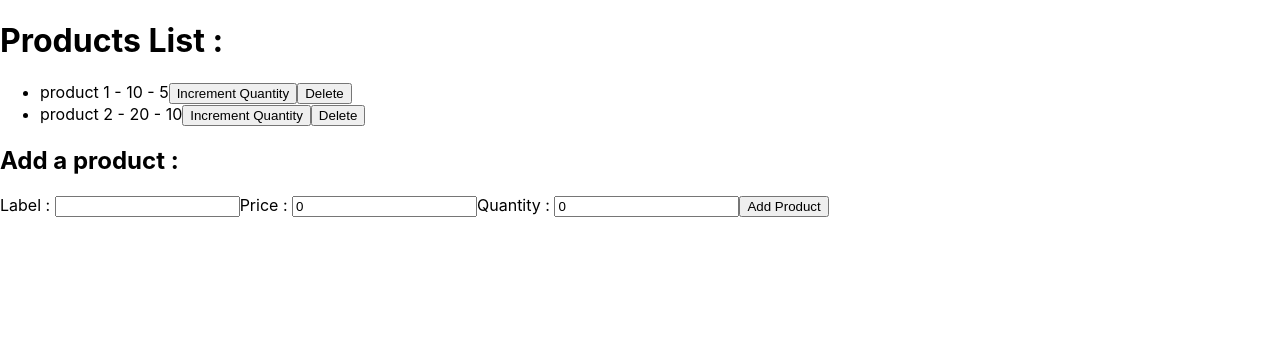
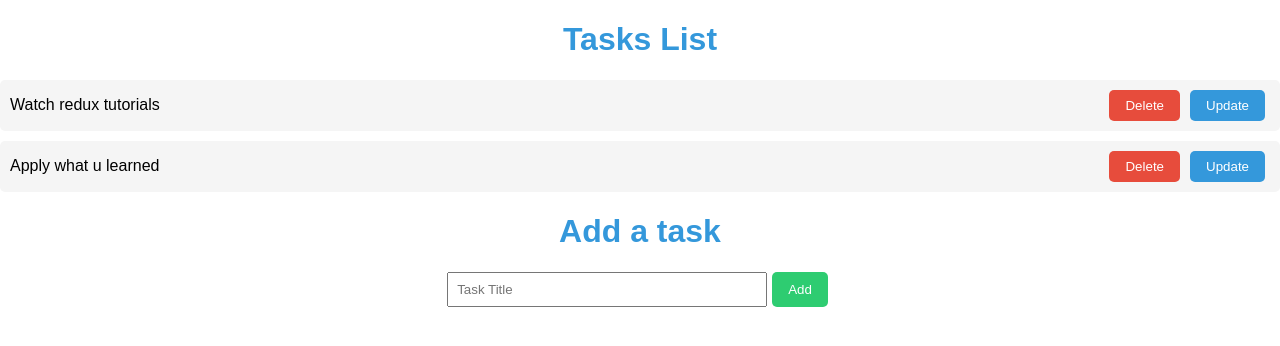
Before and after one commit to YounesAT1/React-Cours, a React (Create React App) app: page / in a window 1280 px wide. Shown: the top 346 px of the page. Built offline with nearby package versions, Linux system fonts and the light colour scheme; data requests are answered from the project's data file.

Commit message:
add task crud with redux

```diff
--- a/db.json
+++ b/db.json
@@ -33,6 +33,16 @@
       "author": "Author three"
     }
   ],
+  "tasks": [
+    {
+      "id": 1,
+      "title": "Watch redux tutorials"
+    },
+    {
+      "id": 2,
+      "title": "Apply what u learned "
+    }
+  ],
   "profile": {
     "name": "typicode"
   }
--- a/src/App.js
+++ b/src/App.js
@@ -1,85 +1,283 @@
-import { useState } from "react";
-import { useSelector, useDispatch } from "react-redux";
-import { addProduct, updateProduct, deleteProduct } from "./redux/CRUD/actions";
+//! Redux ex 2
+
+import { useState, useEffect } from "react";
+import { useDispatch, useSelector } from "react-redux";
+import {
+  fetchTasks,
+  addTask,
+  deleteTask,
+  updateTask,
+} from "./redux/Tasks/actions";
+import axios from "axios";
+
+const apiUrl = "http://localhost:3004/tasks";
 
 const App = () => {
-  const products = useSelector((state) => state.products);
+  const tasks = useSelector((state) => state.tasks);
   const dispatch = useDispatch();
-  const [newProduct, setNewProduct] = useState({
-    label: "",
-    price: 0,
-    quantity: 0,
+  const [newTask, setNewTask] = useState("");
+  const [selectedTask, setSelectedTask] = useState(null);
+
+  useEffect(() => {
+    axios.get(apiUrl).then((res) => dispatch(fetchTasks(res.data)));
+  }, [dispatch]);
+
+  const handleAddTask = () => {
+    axios.post(apiUrl, { title: newTask }).then((res) => {
+      dispatch(addTask(res.data));
+      setNewTask("");
     });
-
-  const handleAddProduct = () => {
-    dispatch(addProduct({ ...newProduct, id: Date.now() }));
-    setNewProduct({ label: "", price: 0, quantity: 0 });
   };
 
-  const handleUpdateProduct = (id, updatedProduct) => {
-    dispatch(updateProduct(id, updatedProduct));
+  const handleDeleteTask = (id) => {
+    axios.delete(`${apiUrl}/${id}`).then(() => dispatch(deleteTask(id)));
   };
 
-  const handleDeleteProduct = (id) => {
-    dispatch(deleteProduct(id));
+  const handleSelectedTask = (task) => {
+    setSelectedTask(task);
+    setNewTask(task.title);
   };
+
+  const handleUpdateTask = () => {
+    if (selectedTask) {
+      dispatch(updateTask(selectedTask.id, { title: newTask }));
+      setSelectedTask(null);
+      setNewTask("");
+    }
+  };
+
+  const inputStyle = {
+    padding: "8px",
+    marginBottom: "10px",
+    width: "300px",
+  };
+
+  const buttonStyle = {
+    padding: "8px 16px",
+    margin: "0 5px",
+    borderRadius: "5px",
+    border: "none",
+    cursor: "pointer",
+  };
+
   return (
-    <>
-      <h1>Products List : </h1>
-      <ul>
-        {products.map((product) => (
-          <li key={product.id}>
-            {product.label} - {product.price} - {product.quantity}
+    <div style={{ textAlign: "center", fontFamily: "Arial, sans-serif" }}>
+      <h1 style={{ color: "#3498db" }}>Tasks List</h1>
+      <ul style={{ listStyle: "none", padding: 0 }}>
+        {tasks.map((task) => (
+          <li
+            key={task.id}
+            style={{
+              backgroundColor: "#f5f5f5",
+              padding: "10px",
+              margin: "10px 0",
+              borderRadius: "5px",
+              display: "flex",
+              justifyContent: "space-between",
+              alignItems: "center",
+            }}
+          >
+            <span>{task.title}</span>
+            <div>
               <button
-              onClick={() =>
-                handleUpdateProduct(product.id, {
-                  ...product,
-                  quantity: product.quantity + 1,
-                })
-              }
+                onClick={() => handleDeleteTask(task.id)}
+                style={{
+                  ...buttonStyle,
+                  backgroundColor: "#e74c3c",
+                  color: "white",
+                }}
               >
-              Increment Quantity
-            </button>
-            <button onClick={() => handleDeleteProduct(product.id)}>
                 Delete
               </button>
+              <button
+                onClick={() => handleSelectedTask(task)}
+                style={{
+                  ...buttonStyle,
+                  backgroundColor: "#3498db",
+                  color: "white",
+                }}
+              >
+                Update
+              </button>
+            </div>
           </li>
         ))}
       </ul>
-      <h2>Add a product :</h2>
-      <label htmlFor="label">Label : </label>
+      <h1 style={{ color: "#3498db" }}>
+        {selectedTask ? "Update a task" : "Add a task"}
+      </h1>
+      <div style={{ display: "flex", justifyContent: "center" }}>
         <input
           type="text"
-        id="label"
-        value={newProduct.label}
-        onChange={(e) =>
-          setNewProduct({ ...newProduct, label: e.target.value })
-        }
+          value={newTask}
+          onChange={(e) => setNewTask(e.target.value)}
+          placeholder="Task Title"
+          style={{ ...inputStyle }}
         />
-      <label htmlFor="price">Price : </label>
-      <input
-        type="number"
-        id="price"
-        value={newProduct.price}
-        onChange={(e) =>
-          setNewProduct({ ...newProduct, price: e.target.value })
-        }
-      />
-      <label htmlFor="quantity">Quantity : </label>
-      <input
-        type="number"
-        id="quantity"
-        value={newProduct.quantity}
-        onChange={(e) =>
-          setNewProduct({ ...newProduct, quantity: e.target.value })
-        }
-      />
-      <button onClick={handleAddProduct}>Add Product</button>
-    </>
+        <button
+          onClick={selectedTask ? handleUpdateTask : handleAddTask}
+          style={{
+            ...buttonStyle,
+            backgroundColor: selectedTask ? "#3498db" : "#2ecc71",
+            color: "white",
+            marginBottom: "10px",
+          }}
+        >
+          {selectedTask ? "Update" : "Add"}
+        </button>
+      </div>
+    </div>
   );
 };
 
 export default App;
+
+//! Redux ex 1
+// import { useState } from "react";
+// import { useSelector, useDispatch } from "react-redux";
+// import { addProduct, updateProduct, deleteProduct } from "./redux/CRUD/actions";
+
+// const App = () => {
+//   const products = useSelector((state) => state.products);
+//   const dispatch = useDispatch();
+//   const [newProduct, setNewProduct] = useState({
+//     label: "",
+//     price: 0,
+//     quantity: 0,
+//   });
+
+//   const [selectedProduct, setSelectedProduct] = useState(null);
+
+//   const handleAddProduct = () => {
+//     dispatch(addProduct({ ...newProduct, id: Date.now() }));
+//     setNewProduct({ label: "", price: 0, quantity: 0 });
+//   };
+
+//   const handleUpdateProduct = () => {
+//     if (selectedProduct) {
+//       dispatch(updateProduct(selectedProduct.id, newProduct));
+//       setSelectedProduct(null);
+//       setNewProduct({ label: "", price: 0, quantity: 0 });
+//     }
+//   };
+
+//   const handleDeleteProduct = (id) => {
+//     dispatch(deleteProduct(id));
+//   };
+
+//   const handleSelectProduct = (product) => {
+//     setSelectedProduct(product);
+//     setNewProduct(product);
+//   };
+
+//   const inputStyle = {
+//     padding: "8px",
+//     marginBottom: "10px",
+//     width: "200px",
+//   };
+
+//   const buttonStyle = {
+//     padding: "8px 16px",
+//     margin: "0 5px",
+//     borderRadius: "5px",
+//     border: "none",
+//     cursor: "pointer",
+//   };
+
+//   return (
+//     <div style={{ textAlign: "center", fontFamily: "Arial, sans-serif" }}>
+//       <h1 style={{ color: "#3498db" }}>Products List</h1>
+//       <ul style={{ listStyle: "none", padding: 0 }}>
+//         {products.map((product) => (
+//           <li
+//             key={product.id}
+//             style={{
+//               backgroundColor: "#f5f5f5",
+//               padding: "10px",
+//               margin: "10px 0",
+//               borderRadius: "5px",
+//               display: "flex",
+//               justifyContent: "space-between",
+//               alignItems: "center",
+//             }}
+//           >
+//             <div>
+//               <strong>{product.label}</strong> - ${product.price} -{" "}
+//               {product.quantity} in stock
+//             </div>
+//             <div>
+//               <button
+//                 onClick={() => handleSelectProduct(product)}
+//                 style={{
+//                   ...buttonStyle,
+//                   backgroundColor: "#2ecc71",
+//                   color: "white",
+//                 }}
+//               >
+//                 Edit
+//               </button>
+//               <button
+//                 onClick={() => handleDeleteProduct(product.id)}
+//                 style={{
+//                   ...buttonStyle,
+//                   backgroundColor: "#e74c3c",
+//                   color: "white",
+//                 }}
+//               >
+//                 Delete
+//               </button>
+//             </div>
+//           </li>
+//         ))}
+//       </ul>
+//       <h2 style={{ color: "#3498db" }}>
+//         {selectedProduct ? "Update Product" : "Add Product"}
+//       </h2>
+//       <div style={{ display: "flex", justifyContent: "center" }}>
+//         <input
+//           type="text"
+//           value={newProduct.label}
+//           onChange={(e) =>
+//             setNewProduct({ ...newProduct, label: e.target.value })
+//           }
+//           placeholder="Product Name"
+//           style={{ ...inputStyle }}
+//         />
+//         <input
+//           type="number"
+//           value={newProduct.price}
+//           onChange={(e) =>
+//             setNewProduct({ ...newProduct, price: e.target.value })
+//           }
+//           placeholder="Price"
+//           style={{ ...inputStyle }}
+//         />
+//         <input
+//           type="number"
+//           value={newProduct.quantity}
+//           onChange={(e) =>
+//             setNewProduct({ ...newProduct, quantity: e.target.value })
+//           }
+//           placeholder="Quantity"
+//           style={{ ...inputStyle }}
+//         />
+//         <button
+//           onClick={selectedProduct ? handleUpdateProduct : handleAddProduct}
+//           style={{
+//             ...buttonStyle,
+//             backgroundColor: selectedProduct ? "#3498db" : "#2ecc71",
+//             color: "white",
+//             marginBottom: "8px",
+//           }}
+//         >
+//           {selectedProduct ? "Update" : "Add"}
+//         </button>
+//       </div>
+//     </div>
+//   );
+// };
+
+// export default App;
 
 // import { BrowserRouter as Router, Route, Routes, Link } from "react-router-dom";
 // import { CommentsList, AddComment, UpdateComment } from "./api/CRUD/Comments";
--- a/src/index.js
+++ b/src/index.js
@@ -4,7 +4,8 @@ import "./index.css";
 import App from "./App";
 import reportWebVitals from "./reportWebVitals";
 import { Provider } from "react-redux";
-import store from "./redux/CRUD/store";
+import store from "./redux/Tasks/store";
+// import store from "./redux/CRUD/store";
 
 const root = ReactDOM.createRoot(document.getElementById("root"));
 root.render(
--- /dev/null
+++ b/src/redux/Tasks/actions.js
@@ -0,0 +1,24 @@
+export const FETCH_TASKS = "FETCH_TASKS";
+export const ADD_TASK = "ADD_TASK";
+export const UPDATE_TASK = "UPDATE_TASK";
+export const DELETE_TASK = " DELETE_TASK";
+
+export const fetchTasks = (tasks) => ({
+  type: FETCH_TASKS,
+  payload: tasks,
+});
+
+export const addTask = (task) => ({
+  type: ADD_TASK,
+  payload: task,
+});
+
+export const updateTask = (id, updatedTask) => ({
+  type: UPDATE_TASK,
+  payload: { id, updatedTask },
+});
+
+export const deleteTask = (id) => ({
+  type: DELETE_TASK,
+  payload: id,
+});
--- /dev/null
+++ b/src/redux/Tasks/reducers.js
@@ -0,0 +1,36 @@
+import { FETCH_TASKS, ADD_TASK, DELETE_TASK, UPDATE_TASK } from "./actions";
+
+const initialState = {
+  tasks: [],
+};
+
+const taskReducer = (state = initialState, action) => {
+  switch (action.type) {
+    case FETCH_TASKS:
+      return {
+        ...state,
+        tasks: action.payload,
+      };
+    case ADD_TASK:
+      return {
+        ...state,
+        tasks: [...state.tasks, action.payload],
+      };
+    case UPDATE_TASK:
+      return {
+        ...state,
+        tasks: state.tasks.map((task) =>
+          task.id === action.payload.id ? action.payload.updatedTask : task
+        ),
+      };
+    case DELETE_TASK:
+      return {
+        ...state,
+        tasks: state.tasks.filter((task) => task.id !== action.payload),
+      };
+    default:
+      return state;
+  }
+};
+
+export default taskReducer;
--- /dev/null
+++ b/src/redux/Tasks/store.js
@@ -0,0 +1,6 @@
+import { createStore } from "redux";
+import taskReducer from "./reducers";
+
+const store = createStore(taskReducer);
+
+export default store;
```
Lines whose indentation alone changed are shown as unchanged.
